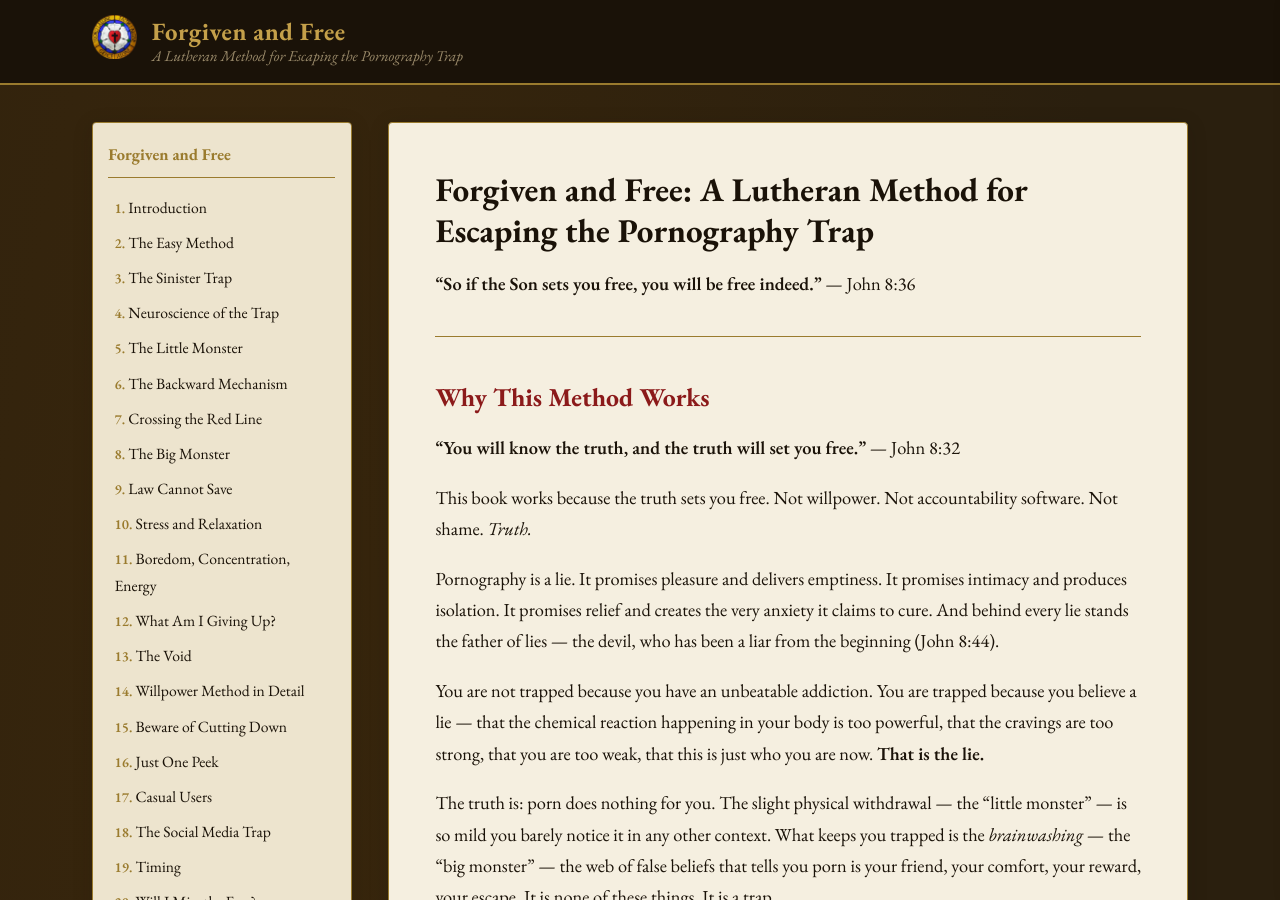
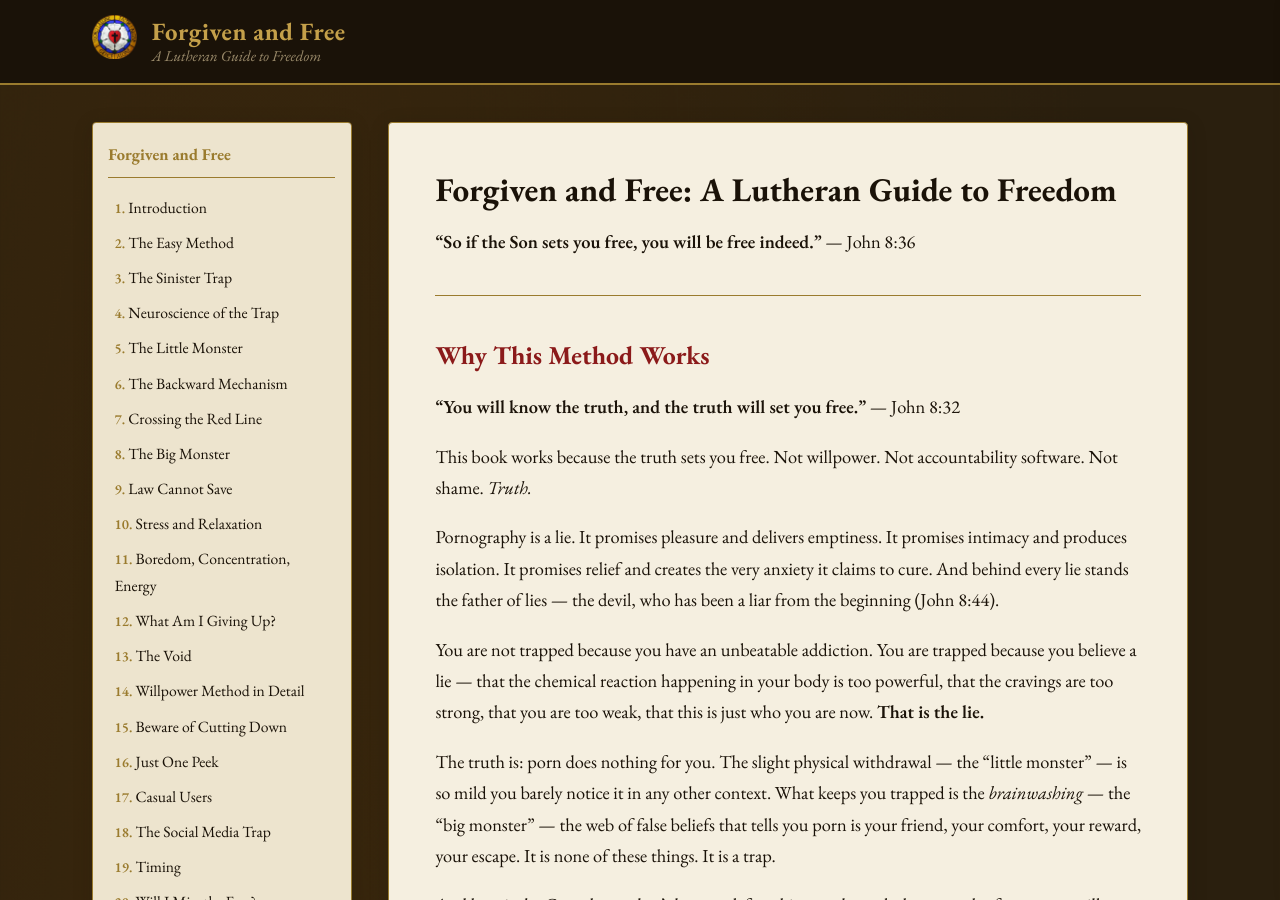
Before and after one commit to ForgivenAndFree/ForgivenAndFree.github.io, a Jekyll site: the page built from index.md, in a window 1280 px wide and 900 px high. Built offline with Jekyll 4.4.1, drawn with Linux system fonts in a browser that asks for light colours.

Commit message:
Change site subtitle to 'A Lutheran Guide to Freedom'
Remove explicit mention of pornography from site title/subtitle.

Co-Authored-By: Claude Opus 4.6 <noreply@anthropic.com>

```diff
--- a/_config.yml
+++ b/_config.yml
@@ -1,5 +1,5 @@
 title: "Forgiven and Free"
-description: "A Lutheran Method for Escaping the Pornography Trap"
+description: "A Lutheran Guide to Freedom"
 baseurl: ""
 url: "https://forgivenandFree.github.io"
 
--- a/_layouts/default.html
+++ b/_layouts/default.html
@@ -445,7 +445,7 @@
       <a href="{{ site.baseurl }}/"><img src="{{ site.baseurl }}/images/Lutheran-Rose.png" alt="Lutheran Rose"></a>
       <div class="site-header-text">
         <a href="{{ site.baseurl }}/">Forgiven and Free</a>
-        <span class="site-tagline">A Lutheran Method for Escaping the Pornography Trap</span>
+        <span class="site-tagline">A Lutheran Guide to Freedom</span>
       </div>
     </div>
   </header>
--- a/index.md
+++ b/index.md
@@ -1,9 +1,9 @@
 ---
 layout: default
-title: "Forgiven and Free: A Lutheran Method for Escaping the Pornography Trap"
+title: "Forgiven and Free: A Lutheran Guide to Freedom"
 ---
 
-# Forgiven and Free: A Lutheran Method for Escaping the Pornography Trap
+# Forgiven and Free: A Lutheran Guide to Freedom
 
 **"So if the Son sets you free, you will be free indeed."** — John 8:36
 
```
